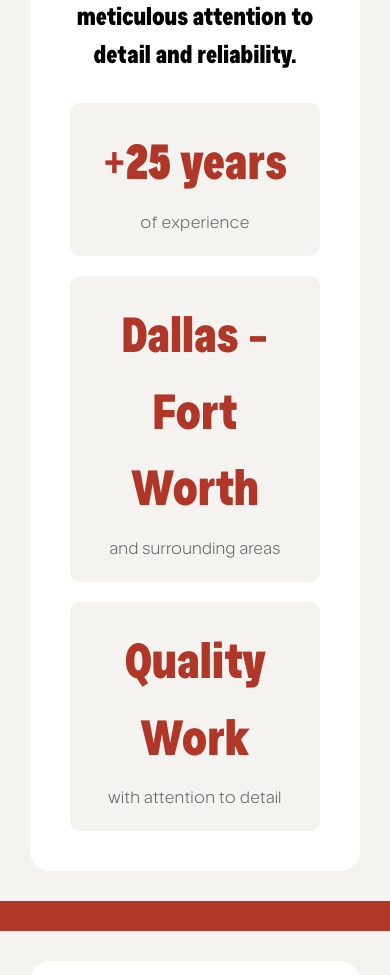
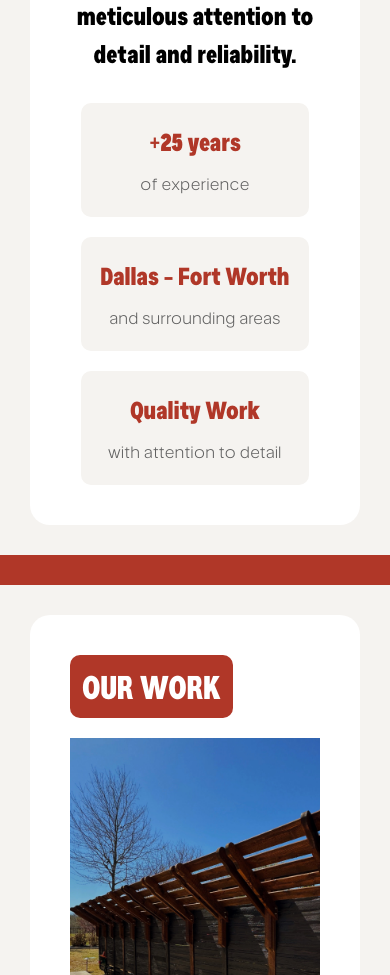
Before and after one commit to Antonioreyes8/alcalas-renovations, a React (Vite) app: page / in a window 390 px wide. Shown: the part 860-1835 px from the top of the page. Built offline with nearby package versions, Linux system fonts and the light colour scheme.

Commit message:
Styling borders, etc

```diff
--- a/src/index.css
+++ b/src/index.css
@@ -322,7 +322,7 @@ section {
 
 .about-highlight h4 {
 	color: #b03728;
-  font-size: 3rem;
+	font-size: 3rem;
 }
 
 .about-highlight p {
@@ -433,6 +433,10 @@ section {
 		flex-direction: column;
 	}
 
+	.about-highlight h4 {
+		font-size: 1.5rem;
+	}
+
 	/* Responsive social icons */
 	.footer .social-icons {
 		gap: 10px;
```
